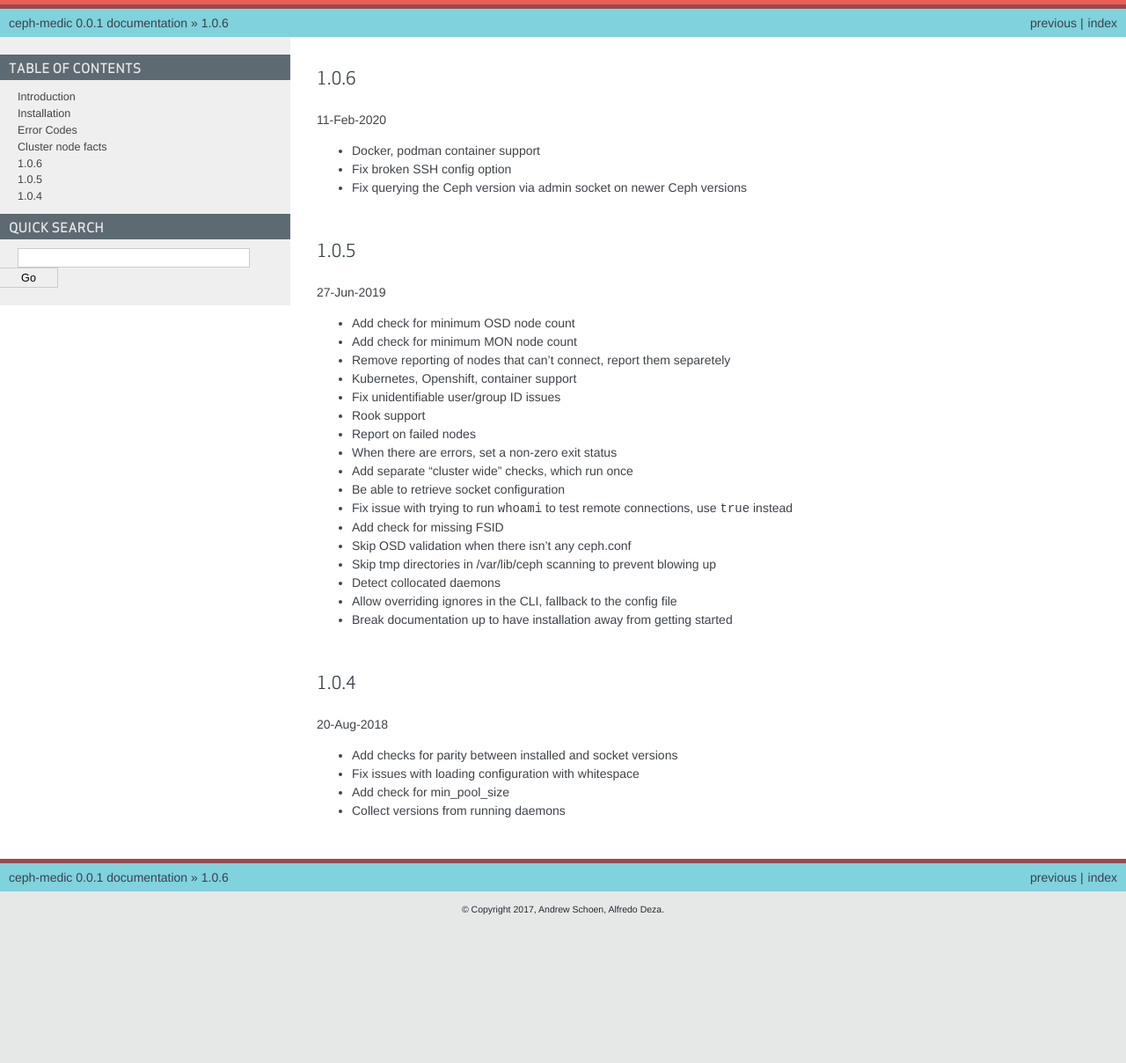
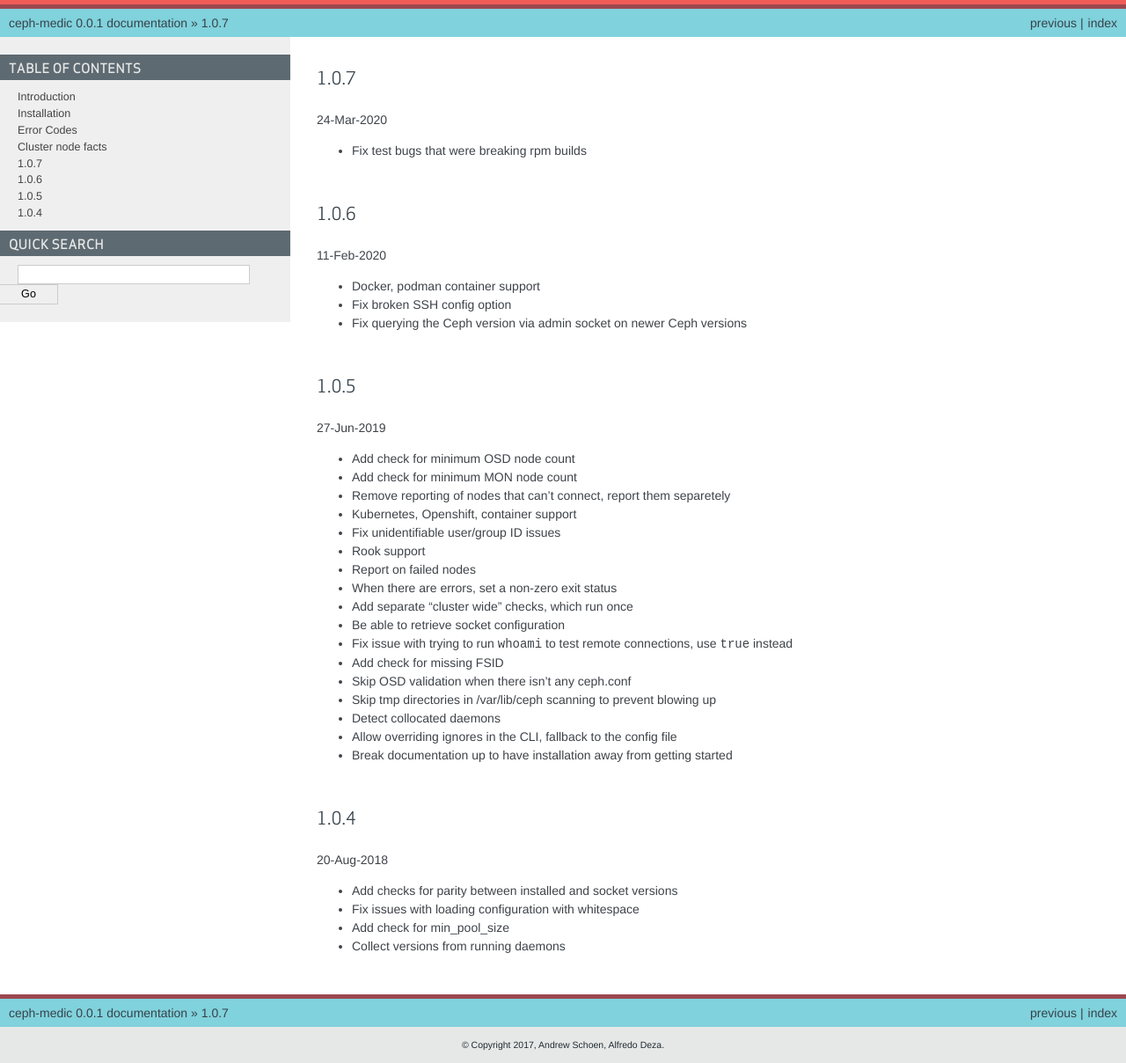
Before and after one commit to ceph/ceph-medic, a Sphinx documentation site: the page built from docs/source/changelog.rst, in a window 1280 px wide. Shown: the whole page at 88% size. Built offline with Sphinx 7.4.7, drawn with Linux system fonts in a browser that asks for light colours; before the commit the page ends 1054 px from its top, so only the background shows below that.

Commit message:
Prepare for 1.0.7
Signed-off-by: Zack Cerza <zack@redhat.com>

```diff
--- a/ceph_medic/__init__.py
+++ b/ceph_medic/__init__.py
@@ -22,4 +22,4 @@
 
 daemon_types = [i for i in metadata.keys() if i not in ('nodes', 'failed_nodes', 'cluster')]
 
-__version__ = '1.0.6'
+__version__ = '1.0.7'
--- a/docs/source/changelog.rst
+++ b/docs/source/changelog.rst
@@ -1,3 +1,9 @@
+1.0.7
+-----
+24-Mar-2020
+
+* Fix test bugs that were breaking rpm builds
+
 1.0.6
 -----
 11-Feb-2020
```
Also changed, not shown: 1 other file.
